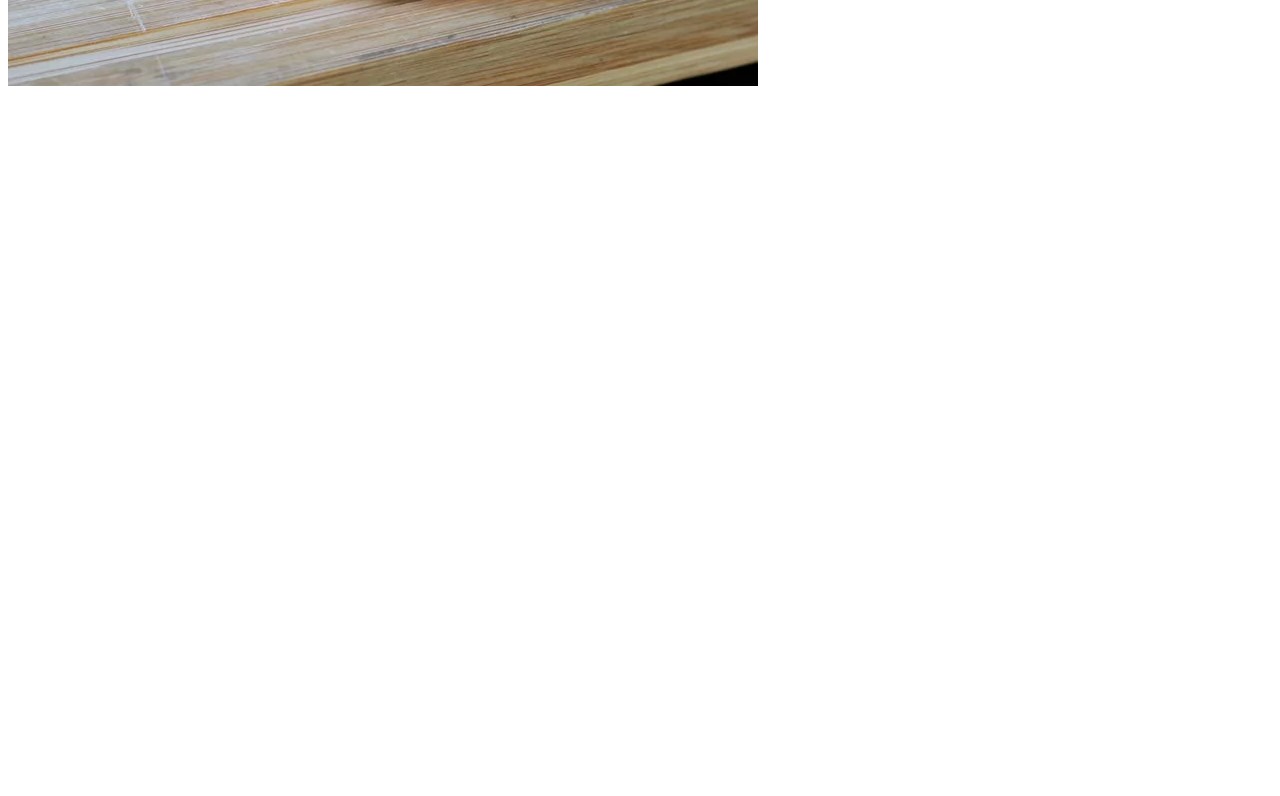
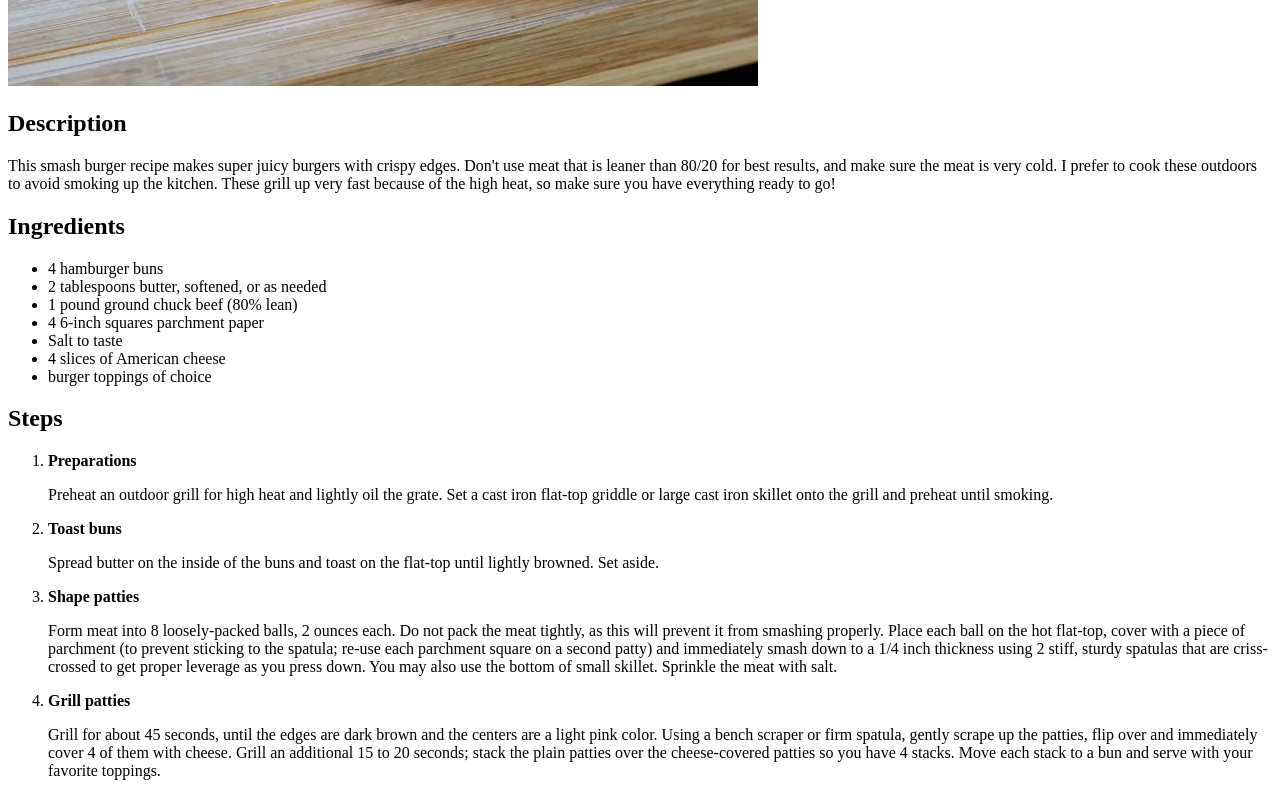
Before and after one commit to Joona-Kostamo/odin-recipes, a plain HTML site: page recipes/smash-burgers.html in a window 1280 px wide. Shown: the part 557-1353 px from the top of the page. Before the commit the page ends 800 px from the top, so only its background shows below. Drawn offline with Linux system fonts and the light colour scheme.

Commit message:
Add Smash Burger recipe ingredients and steps

```diff
--- a/recipes/smash-burgers.html
+++ b/recipes/smash-burgers.html
@@ -2,4 +2,38 @@
 <html>
     <h1>Smash Burgers</h1>
     <img src="../images/Smash-Burgers.webp" alt="Burger with two beef patties">
+
+    <h2>Description</h2>
+    <p>This smash burger recipe makes super juicy burgers with crispy edges. Don't use meat that is leaner than 80/20 for best results, and make sure the meat is very cold. I prefer to cook these outdoors to avoid smoking up the kitchen. These grill up very fast because of the high heat, so make sure you have everything ready to go!</p>
+
+    <h2>Ingredients</h2>
+    <ul>
+        <li>4 hamburger buns</li>
+        <li>2 tablespoons butter, softened, or as needed</li>
+        <li>1 pound ground chuck beef (80% lean)</li>
+        <li>4 6-inch squares parchment paper</li>
+        <li>Salt to taste</li>
+        <li>4 slices of American cheese</li>
+        <li>burger toppings of choice</li>
+    </ul>
+
+    <h2>Steps</h2>
+    <ol>
+        <li>
+            <strong>Preparations</strong>
+            <p>Preheat an outdoor grill for high heat and lightly oil the grate. Set a cast iron flat-top griddle or large cast iron skillet onto the grill and preheat until smoking.</p>
+        </li>
+        <li>
+            <strong>Toast buns</strong>
+            <p>Spread butter on the inside of the buns and toast on the flat-top until lightly browned. Set aside.</p>
+        </li>
+        <li>
+            <strong>Shape patties</strong>
+            <p>Form meat into 8 loosely-packed balls, 2 ounces each. Do not pack the meat tightly, as this will prevent it from smashing properly. Place each ball on the hot flat-top, cover with a piece of parchment (to prevent sticking to the spatula; re-use each parchment square on a second patty) and immediately smash down to a 1/4 inch thickness using 2 stiff, sturdy spatulas that are criss-crossed to get proper leverage as you press down. You may also use the bottom of small skillet. Sprinkle the meat with salt.</p>
+        </li>
+        <li>
+            <strong>Grill patties</strong>
+            <p>Grill for about 45 seconds, until the edges are dark brown and the centers are a light pink color. Using a bench scraper or firm spatula, gently scrape up the patties, flip over and immediately cover 4 of them with cheese. Grill an additional 15 to 20 seconds; stack the plain patties over the cheese-covered patties so you have 4 stacks. Move each stack to a bun and serve with your favorite toppings.</p>
+        </li>
+    </ol>
 </html>
```
